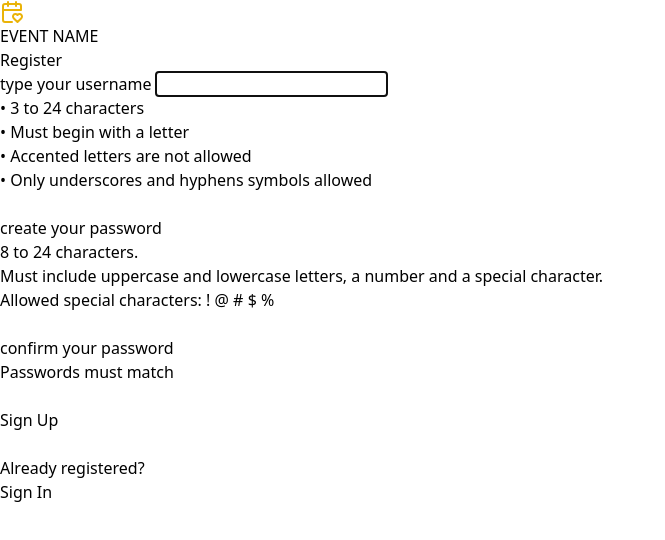
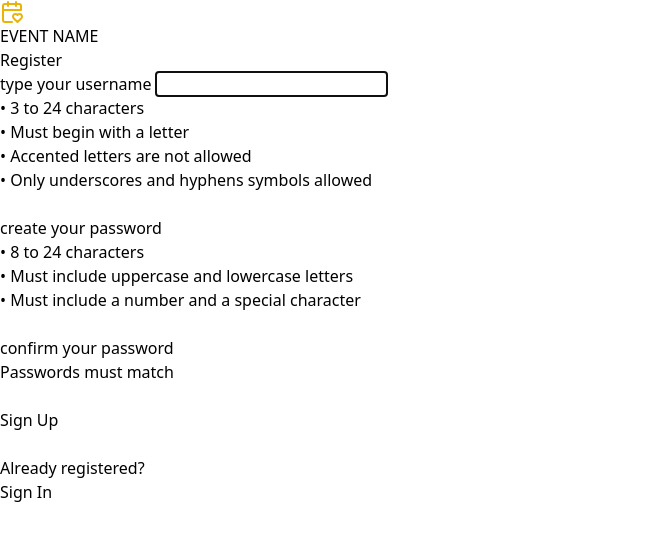
Before and after one commit to MDIVS/event-manager-react, a React (Vite) app: page / in a window 1280 px wide. Shown: the top 540 px of the page, without its empty margins (0-665 px from the left). Built offline with nearby package versions, Linux system fonts and the light colour scheme.

Commit message:
reactive passwords validation

```diff
--- a/src/components/auth/register.tsx
+++ b/src/components/auth/register.tsx
@@ -4,7 +4,9 @@ import { twMerge } from "tailwind-merge"
 const USER_REGEX = /^[A-z][A-z0-9-_]{2,23}$/
 const REGEX_STARTS_WITH_LETTER = /^[A-Za-z]/
 const REGEX_CONTAINS_SPECIAL_CHARACTERS = /[^\w-]/ // check if a string contains special characters except for "-" and "_"
-const PWD_REGEX = /^(?=.*[a-z])(?=.*[A-Z])(?=.*[0-9])(?=.*[!@#$%]).{8,24}$/
+const REGEX_HAS_UPPER_AND_LOWER_CASE = /^(?=.*[a-z])(?=.*[A-Z])/;
+const REGEX_PASSWORD = /^(?=.*[a-z])(?=.*[A-Z])(?=.*\d)(?=.*[^a-zA-Z\d]).{8,24}/;
+const REGEX_HAS_NUMBER_AND_SPECIAL_CHAR = /^(?=.*\d)(?=.*[^a-zA-Z\d])/;
 
 function hasAccentedChar(inputString:string) {
     const accentedCharacters = "ÁáÀàÉéÈèÍíÌìÓóÒòÚúÙùÇçÑñ";
@@ -34,7 +36,7 @@ export function Register() {
     }, [user])
 
     useEffect(() => {
-        setValidPwd(PWD_REGEX.test(pwd))
+        setValidPwd(REGEX_PASSWORD.test(pwd))
         setValidMatch(pwd === matchPwd)
     }, [pwd, matchPwd])
 
@@ -87,9 +89,12 @@ export function Register() {
                     )}
                 />
                 <div className="text-xs text-left">
-                    8 to 24 characters.<br />
-                    Must include uppercase and lowercase letters, a number and a special character.<br />
-                    Allowed special characters: <span aria-label="exclamation mark">!</span> <span aria-label="at symbol">@</span> <span aria-label="hashtag">#</span> <span aria-label="dollar sign">$</span> <span aria-label="percent">%</span>
+                    <p className={pwd ? pwd.length < 8 || pwd.length > 24 ? "text-orange-500" : "text-green-500" : ""}>
+                        • 8 to 24 characters</p>
+                    <p className={pwd ? !REGEX_HAS_UPPER_AND_LOWER_CASE.test(pwd) ? "text-orange-500" : "text-green-500" : ""}>
+                        • Must include uppercase and lowercase letters</p>
+                    <p className={pwd ? !REGEX_HAS_NUMBER_AND_SPECIAL_CHAR.test(pwd) ? "text-orange-500" : "text-green-500" : ""}>
+                        • Must include a number and a special character</p>
                 </div>
 
                 <br />
@@ -108,9 +113,11 @@ export function Register() {
                         validMatch ? "border-green-500": matchPwd ? "border-red-600" : "border-yellow-600"
                     )}
                 />
-                <p className="text-xs">
-                    Passwords must match
-                </p>
+                <div className="text-xs">
+                    <p className={matchPwd ? matchPwd != pwd ? "text-orange-500" : "text-green-500" : ""}>
+                        Passwords must match
+                    </p>
+                </div>
 
                 <br />
 
```
